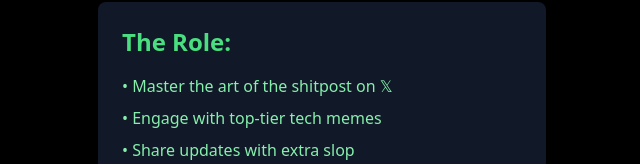
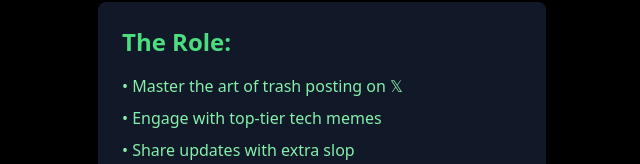
Before and after one commit to woodbeary/laterdog-2, a Next.js app: page /internship in a window 1280 px wide. Shown: the part 162-326 px from the top of the page, without its empty margins (318-958 px from the left). Built offline with nearby package versions, Linux system fonts and the light colour scheme.

Commit message:
metadata

```diff
--- a/app/internship/page.tsx
+++ b/app/internship/page.tsx
@@ -39,7 +39,7 @@
         <div className="bg-gray-900 p-6 rounded-lg mb-8">
           <h3 className="text-2xl font-bold mb-4 text-green-400">The Role:</h3>
           <ul className="space-y-2 mb-6 text-green-300">
-            <li>• Master the art of the shitpost on 𝕏</li>
+            <li>• Master the art of trash posting on 𝕏</li>
             <li>• Engage with top-tier tech memes</li>
             <li>• Share updates with extra slop</li>
             <li>• Boost visibility creatively</li>
```
